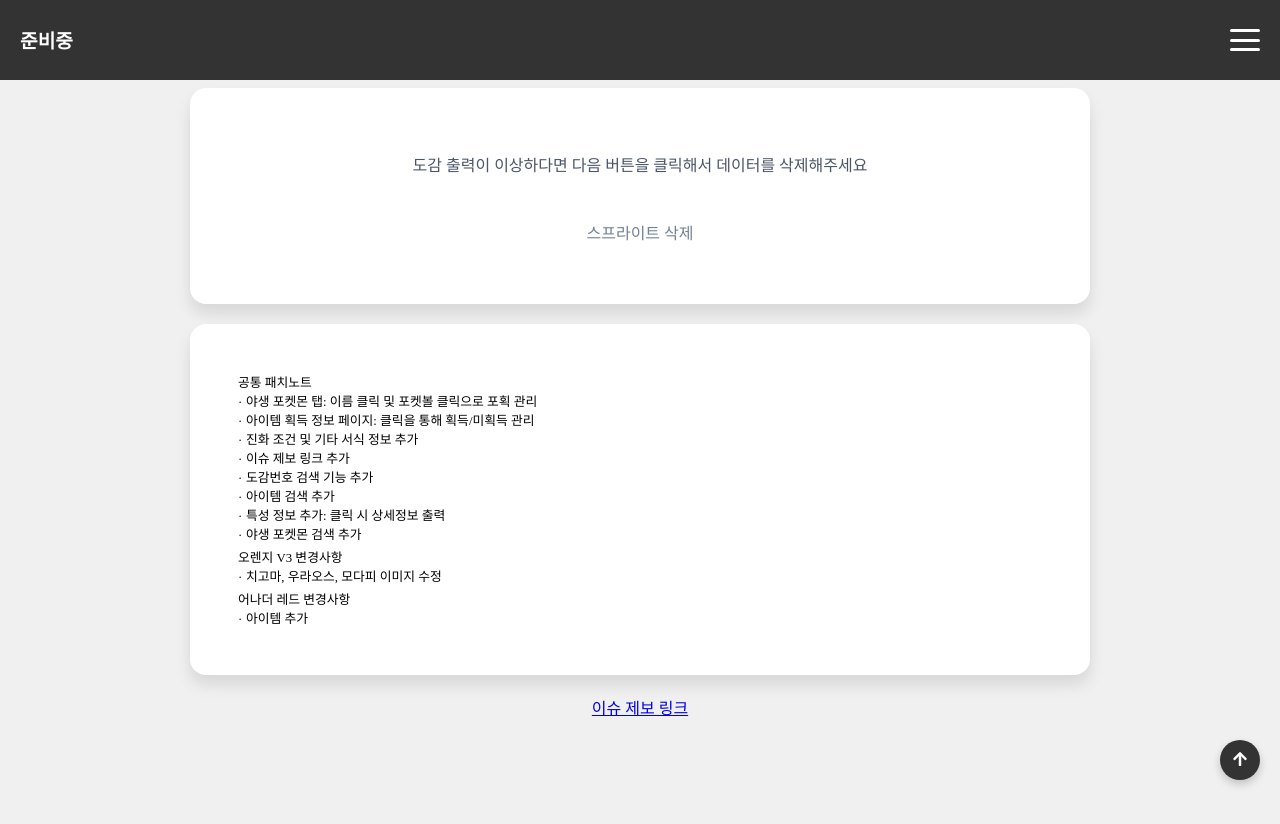
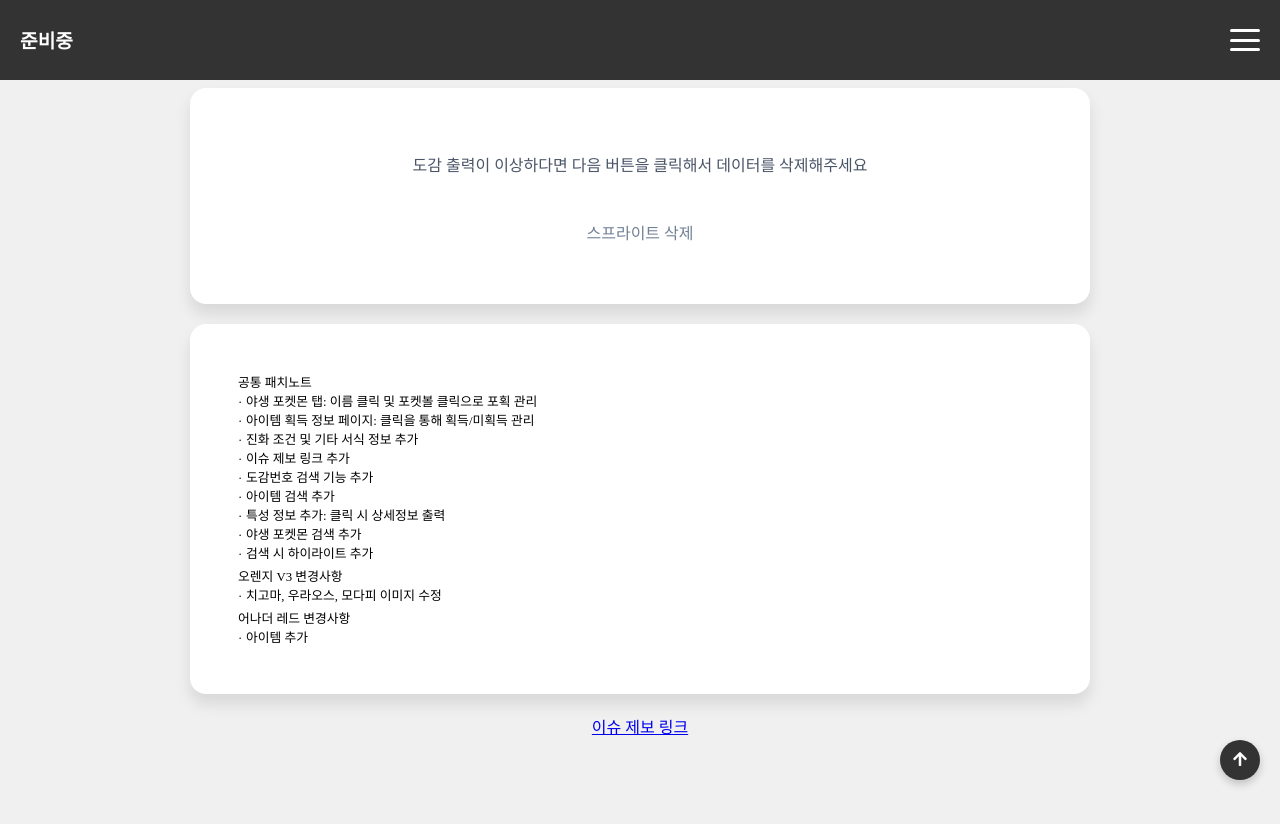
Before and after one commit to flying-orange-lab/orange-redux-database, an Angular app: page /1 in a window 1280 px wide. Shown: the top 824 px of the page. Built offline with nearby package versions, Linux system fonts and the light colour scheme.

Commit message:
Feat/ 하이라이트 패치노트 추가

```diff
--- a/src/app/home/home.component.html
+++ b/src/app/home/home.component.html
@@ -14,6 +14,7 @@
       <div>아이템 검색 추가</div>
       <div>특성 정보 추가: 클릭 시 상세정보 출력</div>
       <div>야생 포켓몬 검색 추가</div>
+      <div>검색 시 하이라이트 추가</div>
     </div>
     <div class="version-box">
       <div>오렌지 V3 변경사항</div>
```
